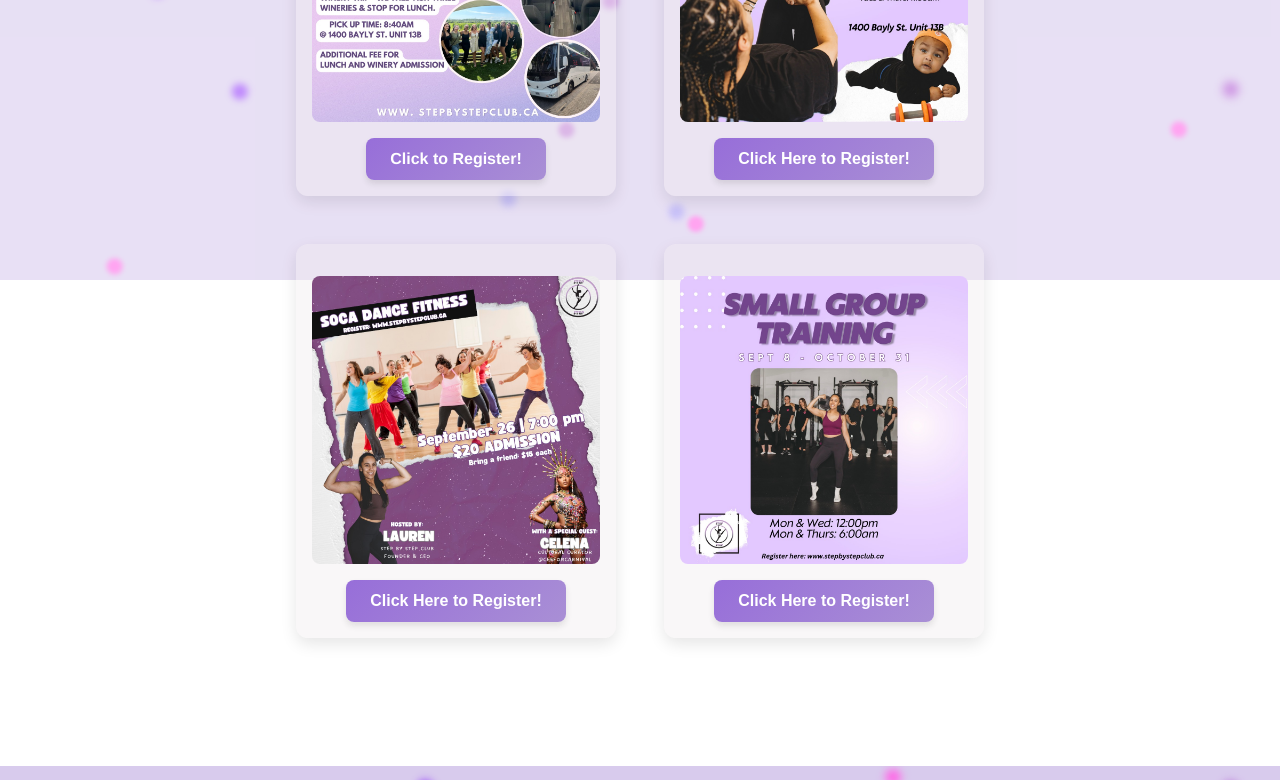
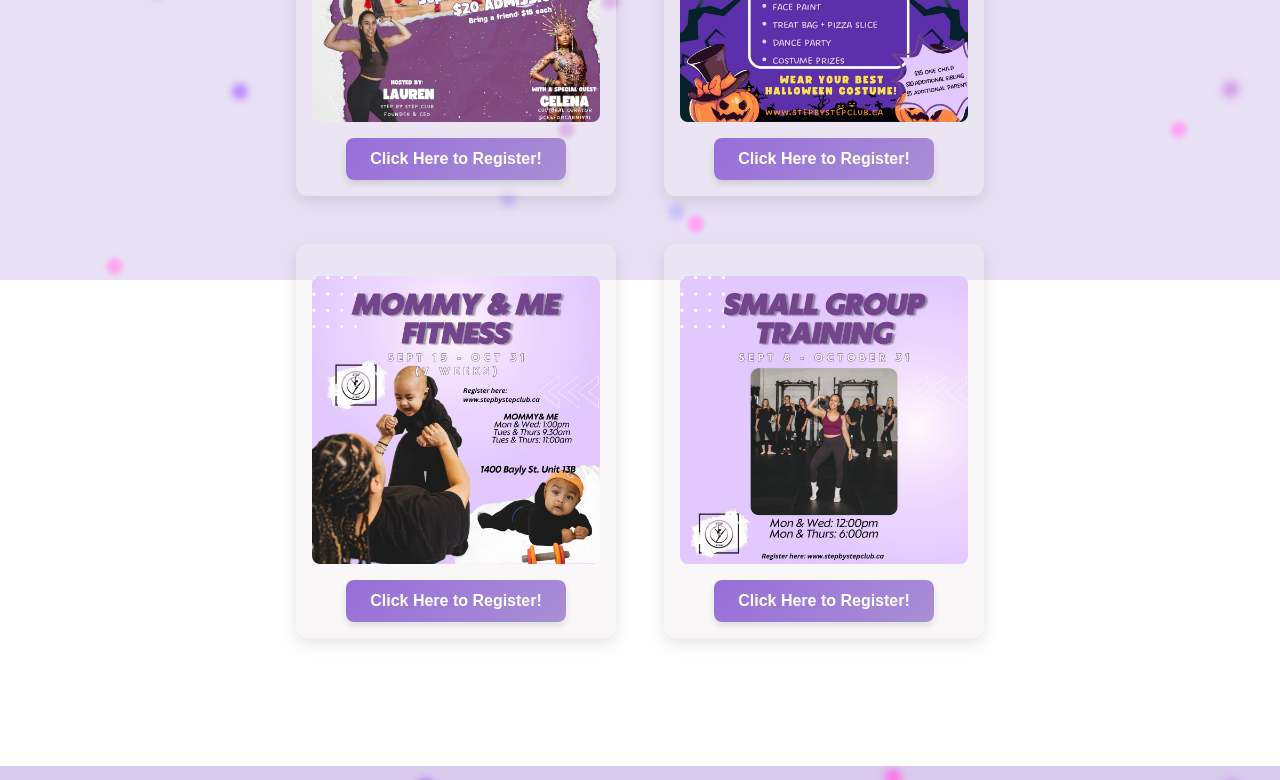
Before and after one commit to ralphdaryn/stepbystepstars, a React (Create React App) app in the folder client/: page /specialevents in a window 1280 px wide. Shown: the part 600-1380 px from the top of the page. Built offline with nearby package versions, Linux system fonts and the light colour scheme.

Commit message:
update special events image and link

```diff
--- a/client/src/components/SpecialEvents/SpecialEvents.js
+++ b/client/src/components/SpecialEvents/SpecialEvents.js
@@ -1,10 +1,10 @@
+import "./SpecialEvents.scss";
 import { useState } from "react";
-import "./SpecialEvents.scss";
 import BackButton from "../BackButton/BackButton";
 import specialEvents from "../../assets/images/mommy-fitness.jpeg";
-import specialEvents3 from "../../assets/images/specialevents2.jpeg";
 import specialEvents2 from "../../assets/images/soca-dance.jpeg";
 import specialEvents1 from "../../assets/images/smallGroup.jpeg";
+import specialEvents3 from '../../assets/images/halloween.jpeg';
 
 const SpecialEvents = () => {
   const [selectedMedia, setSelectedMedia] = useState(null);
@@ -32,6 +32,14 @@ const SpecialEvents = () => {
     );
   };
 
+
+  const linkToBuyTickets4 = () => {
+    window.open(
+      "https://www.wellnessliving.com/rs/event/step_by_step_club?k_class=859474&k_class_tab=66373",
+      "_blank"
+    );
+  };
+
   return (
     <div className="special-events">
       <div className="special-events__header">
@@ -49,17 +57,31 @@ const SpecialEvents = () => {
       <div className="special-events__card-wrapper">
       <div className="special-events__image-container">
           <img
+            src={specialEvents2}
+            alt="Special Event"
+            className="special-events__image"
+            onClick={() => openMedia(specialEvents2)}
+          />
+          <button
+            className="special-events__button"
+            onClick={linkToBuyTickets2}
+          >
+            Click Here to Register!
+          </button>
+        </div>
+        <div className="special-events__image-container">
+          <img
             src={specialEvents3}
             alt="Special Event"
             className="special-events__image"
             onClick={() => openMedia(specialEvents3)}
           />
-          <a
-            href="mailto:stepbystepstars@gmail.com"
+          <button
             className="special-events__button"
+            onClick={linkToBuyTickets4}
           >
-            Click to Register!
-          </a>
+            Click Here to Register!
+          </button>
         </div>
         <div className="special-events__image-container">
           <img
@@ -69,20 +91,6 @@ const SpecialEvents = () => {
             onClick={() => openMedia(specialEvents)}
           />
           <button className="special-events__button" onClick={linkToBuyTickets}>
-            Click Here to Register!
-          </button>
-        </div>
-        <div className="special-events__image-container">
-          <img
-            src={specialEvents2}
-            alt="Special Event"
-            className="special-events__image"
-            onClick={() => openMedia(specialEvents2)}
-          />
-          <button
-            className="special-events__button"
-            onClick={linkToBuyTickets2}
-          >
             Click Here to Register!
           </button>
         </div>
```
Also changed, not shown: client/src/assets/images/halloween.jpeg (added). Lines whose indentation alone changed are shown as unchanged.
